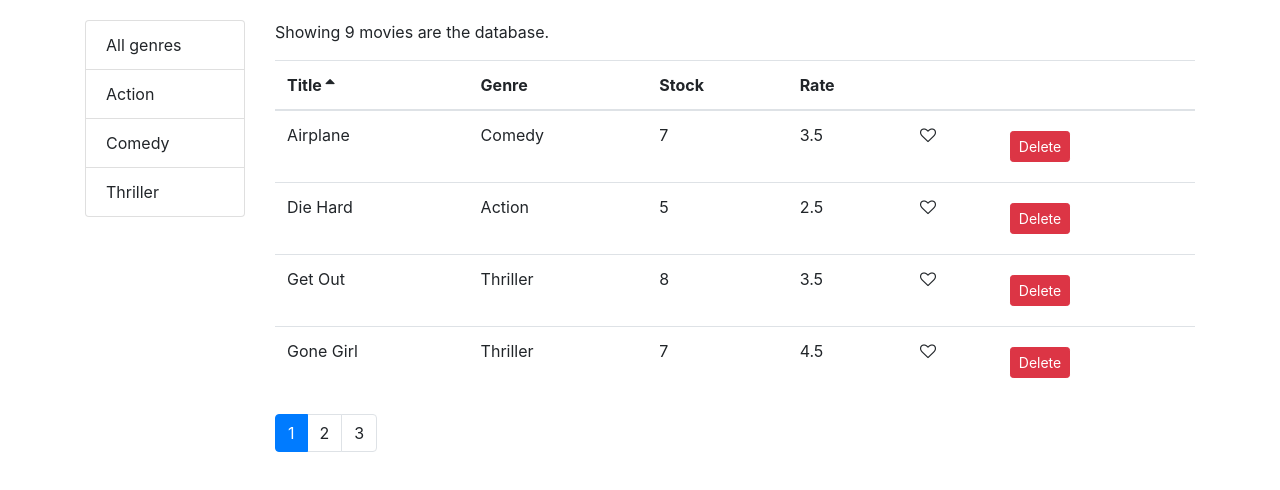
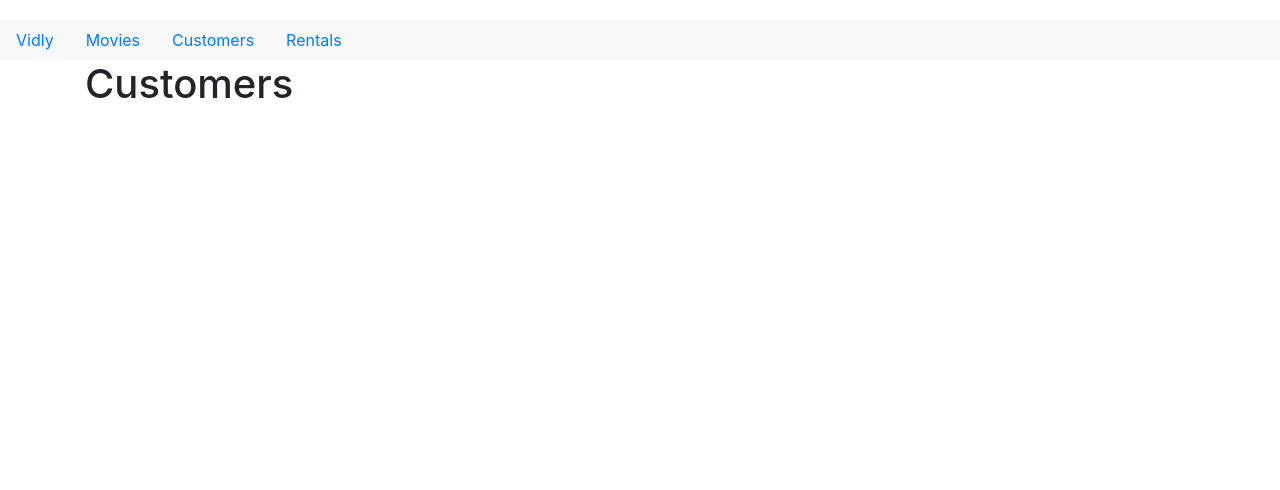
Before and after one commit to tege1984/vidley-frontend, a React (Create React App) app: page /customers in a window 1280 px wide. Shown: the top 490 px of the page. Built offline with nearby package versions, Linux system fonts and the light colour scheme.

Commit message:
navigation bar and routes are added

```diff
--- a/package.json
+++ b/package.json
@@ -9,6 +9,7 @@
     "prop-types": "^15.6.2",
     "react": "^16.4.2",
     "react-dom": "^16.4.2",
+    "react-router-dom": "^4.3.1",
     "react-scripts": "1.1.4"
   },
   "scripts": {
--- a/src/App.js
+++ b/src/App.js
@@ -1,13 +1,46 @@
 import React, { Component } from "react";
 import "./App.css";
 import Movies from "./components/movies";
+import { NavLink, Route, Switch, Redirect } from "react-router-dom";
+import Customers from "./components/customers";
+import Rentals from "./components/rentals";
 
 class App extends Component {
   render() {
     return (
-      <main role="main" className="container">
-        <Movies />
-      </main>
+      <React.Fragment>
+        <ul className="nav bg-light">
+          <li className="nav-item">
+            <NavLink className="nav-link" to="/movies">
+              Vidly
+            </NavLink>
+          </li>
+          <li className="nav-item">
+            <NavLink className="nav-link" to="/movies">
+              Movies
+            </NavLink>
+          </li>
+          <li className="nav-item">
+            <NavLink className="nav-link" to="/customers">
+              Customers
+            </NavLink>
+          </li>
+          <li className="nav-item">
+            <NavLink className="nav-link" to="/rentals">
+              Rentals
+            </NavLink>
+          </li>
+        </ul>
+
+        <main role="main" className="container">
+          <Switch>
+            <Route path="/movies" component={Movies} />
+            <Route path="/customers" component={Customers} />
+            <Route path="/rentals" component={Rentals} />
+            <Redirect from="/" to="/movies" />
+          </Switch>
+        </main>
+      </React.Fragment>
     );
   }
 }
--- /dev/null
+++ b/src/components/customers.jsx
@@ -0,0 +1,6 @@
+import React from "react";
+const Customers = () => {
+  return <h1> Customers</h1>;
+};
+
+export default Customers;
--- /dev/null
+++ b/src/components/rentals.jsx
@@ -0,0 +1,6 @@
+import React from "react";
+const Rentals = () => {
+  return <h1>Rentals</h1>;
+};
+
+export default Rentals;
--- a/src/index.js
+++ b/src/index.js
@@ -1,10 +1,16 @@
 import React from "react";
 import ReactDOM from "react-dom";
+import { BrowserRouter } from "react-router-dom";
 import "./index.css";
 import App from "./App";
 import registerServiceWorker from "./registerServiceWorker";
 import "bootstrap/dist/css/bootstrap.css";
 import "font-awesome/css/font-awesome.css";
 
-ReactDOM.render(<App />, document.getElementById("root"));
+ReactDOM.render(
+  <BrowserRouter>
+    <App />
+  </BrowserRouter>,
+  document.getElementById("root")
+);
 registerServiceWorker();
```
Also changed, not shown: 1 other file (tests, documents, lock files or other folders).
